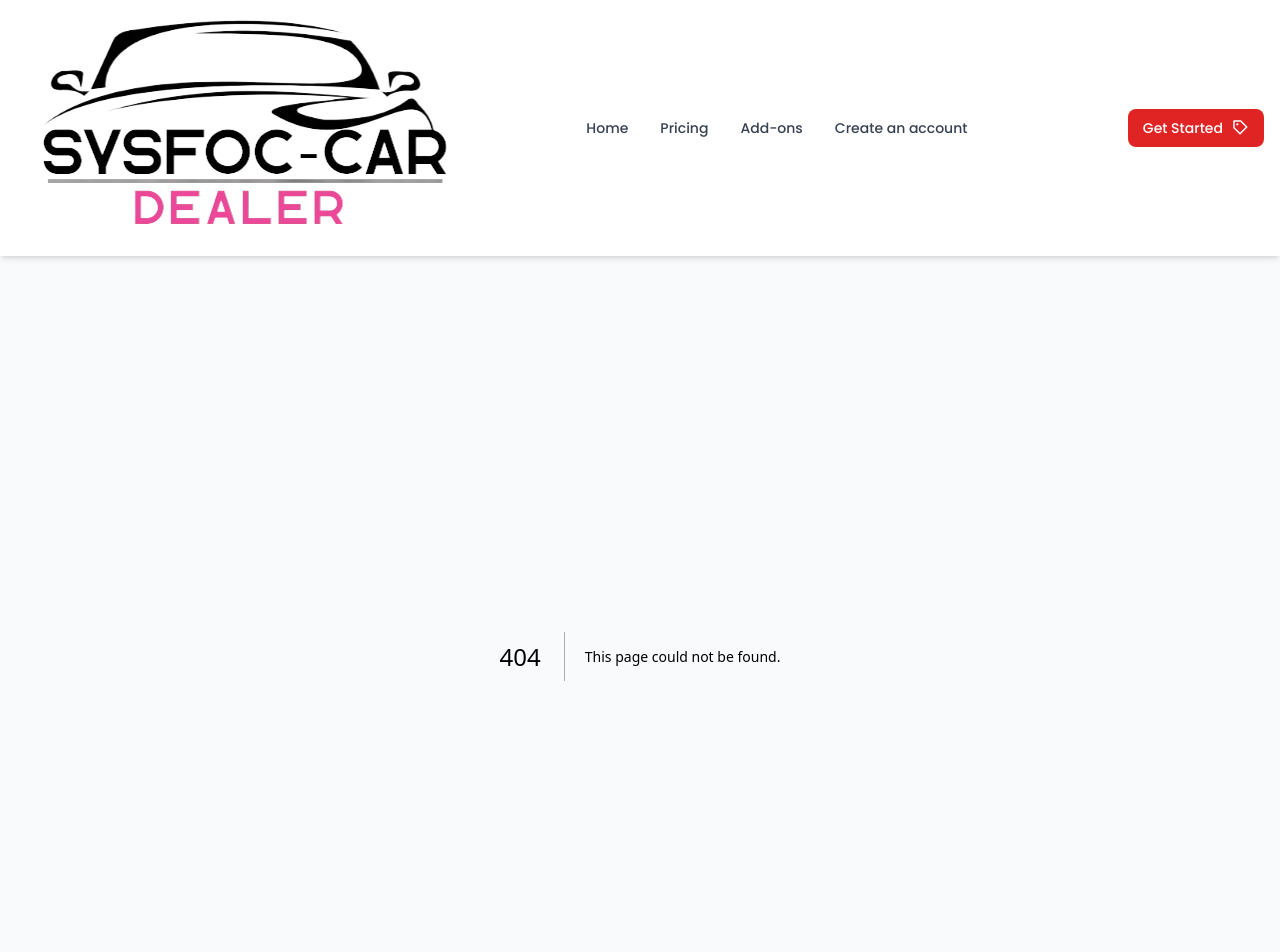
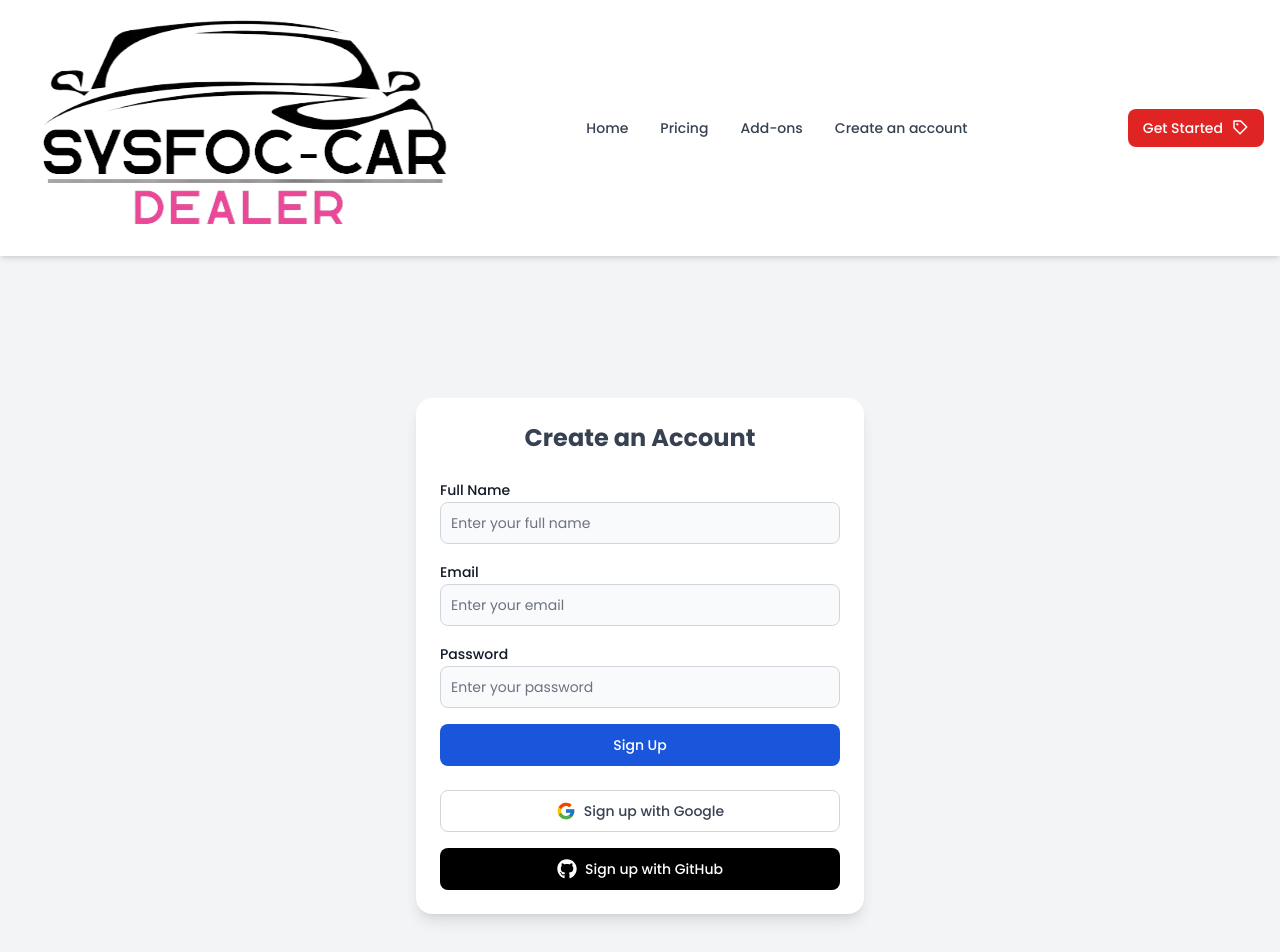
Before and after one commit to sysfoc/car-dealer-demo, a Next.js app: page /register in a window 1280 px wide. Before the commit this address had no page. Shown: the top 952 px of the page. Built offline with nearby package versions, Linux system fonts and the light colour scheme.

Commit message:
Design the Register Page Section

```diff
--- a/app/components/Header.jsx
+++ b/app/components/Header.jsx
@@ -96,7 +96,7 @@ const Header = () => {
             className="relative hover:text-blue-950 md:hover:text-blue-950"
           >
             <Link
-              href="#"
+              href="/register"
               className="relative after:absolute after:bottom-[-2px] after:left-0 after:h-[2px] after:w-0 after:bg-red-500 after:transition-all after:duration-300 after:ease-in-out hover:after:w-full"
             >
               Create an account
--- a/app/pricing/page.jsx
+++ b/app/pricing/page.jsx
@@ -1,6 +1,6 @@
 "use client";
 import React, { useState } from "react";
-import { Button, Radio, ToggleSwitch } from "flowbite-react";
+import { Button, ToggleSwitch } from "flowbite-react";
 import { FaCheckCircle } from "react-icons/fa";
 import { MdOutlineCelebration } from "react-icons/md";
 
--- /dev/null
+++ b/app/register/page.jsx
@@ -0,0 +1,64 @@
+"use client";
+import { Button, Label, TextInput } from "flowbite-react";
+import { FcGoogle } from "react-icons/fc";
+import { FaGithub } from "react-icons/fa";
+
+export default function Register() {
+  return (
+    <div className="flex min-h-screen items-center justify-center bg-gray-100 p-4">
+      <div className="w-full max-w-md rounded-2xl bg-white p-6 shadow-lg">
+        <h2 className="mb-6 text-center text-2xl font-bold text-gray-700">Create an Account</h2>
+
+        <form className="space-y-4">
+          <div>
+            <Label htmlFor="name" value="Full Name" />
+            <TextInput
+              id="name"
+              type="text"
+              placeholder="Enter your full name"
+              required
+            />
+          </div>
+
+          <div>
+            <Label htmlFor="email" value="Email" />
+            <TextInput
+              id="email"
+              type="email"
+              placeholder="Enter your email"
+              required
+            />
+          </div>
+
+          <div>
+            <Label htmlFor="password" value="Password" />
+            <TextInput
+              id="password"
+              type="password"
+              placeholder="Enter your password"
+              required
+            />
+          </div>
+
+          <Button color="blue" className="w-full">
+            Sign Up
+          </Button>
+        </form>
+
+        <div className="mt-6 space-y-4">
+          <Button
+            className="w-full flex items-center justify-center gap-2 bg-white border border-gray-300 text-gray-700 hover:!bg-gray-50"
+          >
+            <FcGoogle className="text-xl mr-2" /> Sign up with Google
+          </Button>
+
+          <Button
+            className="w-full flex items-center justify-center gap-2 bg-black text-white hover:!bg-gray-800"
+          >
+            <FaGithub className="text-xl mr-2" /> Sign up with GitHub
+          </Button>
+        </div>
+      </div>
+    </div>
+  );
+}
```
